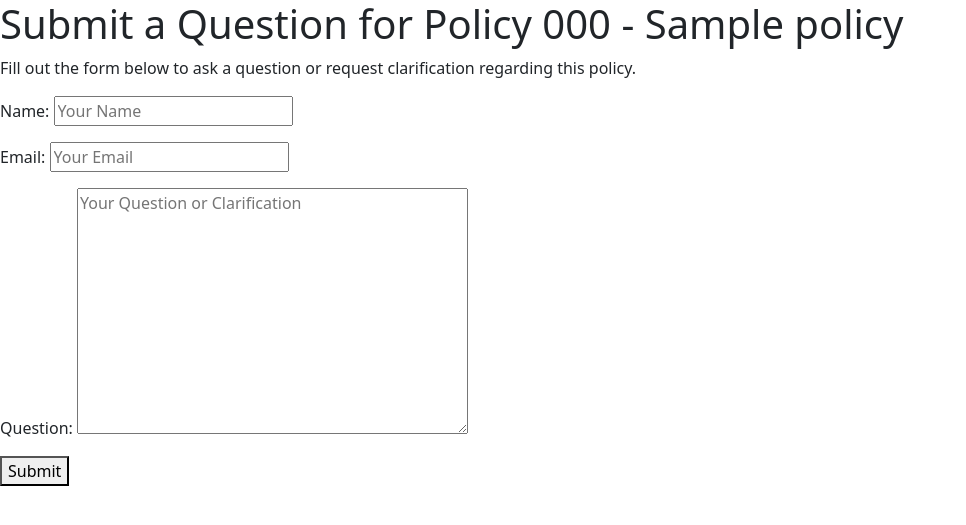
After one commit to mackdel/miniproject4MackenzieFreeman, a Django app: page /handbook/policy/000/ in a window 1280 px wide. The commit adds this page. Shown: the top 525 px of the page, without its empty margins (0-966 px from the left). Run offline with Django 5.2, Linux system fonts and the light colour scheme; tables that the repository leaves empty hold one stand-in row (values such as "Sample post").

Commit message:
Added policy request form.

```diff
--- /dev/null
+++ b/mysite/handbook/forms.py
@@ -0,0 +1,12 @@
+from django import forms
+from .models import PolicyRequest
+
+class PolicyRequestForm(forms.ModelForm):
+    class Meta:
+        model = PolicyRequest
+        fields = ['name', 'email', 'question']  # Only these fields should be editable by the user
+        widgets = {
+            'name': forms.TextInput(attrs={'placeholder': 'Your Name'}),
+            'email': forms.EmailInput(attrs={'placeholder': 'Your Email'}),
+            'question': forms.Textarea(attrs={'placeholder': 'Your Question or Clarification'}),
+        }
--- a/mysite/handbook/models.py
+++ b/mysite/handbook/models.py
@@ -92,3 +92,16 @@ class Definition(models.Model):
 
     def __str__(self):
         return f"{self.term}: {self.definition[:50]}..."
+
+# Represents request forms on each policy
+class PolicyRequest(models.Model):
+    policy = models.ForeignKey('Policy', on_delete=models.CASCADE, related_name='requests')
+    name = models.CharField(max_length=100, blank=True, null=True)  # Allows anonymous submissions
+    email = models.EmailField()
+    question = models.TextField()
+    submitted_at = models.DateTimeField(auto_now_add=True)
+    is_resolved = models.BooleanField(default=False)  # Tracks whether the request has been addressed
+    admin_notes = models.TextField(blank=True, null=True)  # Admin can add follow-up notes
+
+    def __str__(self):
+        return f"Request for {self.policy.title} by {self.name or 'Anonymous'}"
--- /dev/null
+++ b/mysite/handbook/templates/handbook/request_form.html
@@ -0,0 +1,17 @@
+{% extends "handbook/base_generic.html" %}
+
+{% block title %}
+    Form for {{ policy.number }} {{ policy.title }}
+{% endblock %}
+
+{% block content %}
+<h1>Submit a Question for Policy {{ policy.number }} - {{ policy.title }}</h1>
+
+<p>Fill out the form below to ask a question or request clarification regarding this policy.</p>
+
+<form method="post" novalidate>
+    {% csrf_token %}
+    {{ form.as_p }}
+    <button type="submit" class="">Submit</button>
+</form>
+{% endblock %}
--- a/mysite/handbook/urls.py
+++ b/mysite/handbook/urls.py
@@ -7,4 +7,6 @@ urlpatterns = [
     path('', views.index, name='index'),
     path('policy_sections/', views.policy_sections, name='policy_sections'),
     path('section/<str:section_number>/', views.section, name='section'),
+    path('policy/<str:policy_number>/', views.request_form, name='request_form'),
+    path('request_success/', views.request_success, name='request_success'),
 ]
--- a/mysite/handbook/views.py
+++ b/mysite/handbook/views.py
@@ -1,5 +1,8 @@
+from django.http import HttpResponseRedirect
 from django.shortcuts import get_object_or_404, render
-from .models import PolicySection, Policy
+from .models import PolicySection, Policy, PolicyRequest
+from .forms import PolicyRequestForm
+from django.urls import reverse
 
 def index(request):
     return render(request, 'handbook/index.html')
@@ -14,3 +17,36 @@ def section(request, section_number):
     section = get_object_or_404(PolicySection, number=section_number)
     policies = Policy.objects.filter(section=section).order_by('number')
     return render(request, 'handbook/section.html', {'section': section, 'policies': policies})
+
+# View to handle question/clarification form for a specific policy
+def request_form(request, policy_number):
+    # Retrieve the policy object
+    policy = get_object_or_404(Policy, number=policy_number)
+
+    if request.method == "POST":
+        # Instantiate the form with POST data
+        form = PolicyRequestForm(request.POST)
+
+        if form.is_valid():
+            # Save the request and associate it with the policy
+            policy_request = form.save(commit=False)
+            policy_request.policy = policy
+            policy_request.save()
+
+            # Redirect to a success page after submission
+            return HttpResponseRedirect(reverse("handbook:request_success"))
+    else:
+        # For GET requests, render an empty form
+        form = PolicyRequestForm()
+
+    return render(
+        request,
+        "handbook/request_form.html",
+        {
+            "policy": policy,
+            "form": form,
+        },
+    )
+
+def request_success(request):
+    return render(request, "handbook/request_success.html")
```
Also changed, not shown: mysite/handbook/admin.py (+13 -1 lines), mysite/handbook/templates/handbook/request_success.html (added, +11 -0 lines), mysite/handbook/templates/handbook/section.html (+7 -0 lines), mysite/handbook/migrations/0001_initial.py, mysite/handbook/migrations/0002_remove_definition_policy_policy_definitions.py (deleted).
